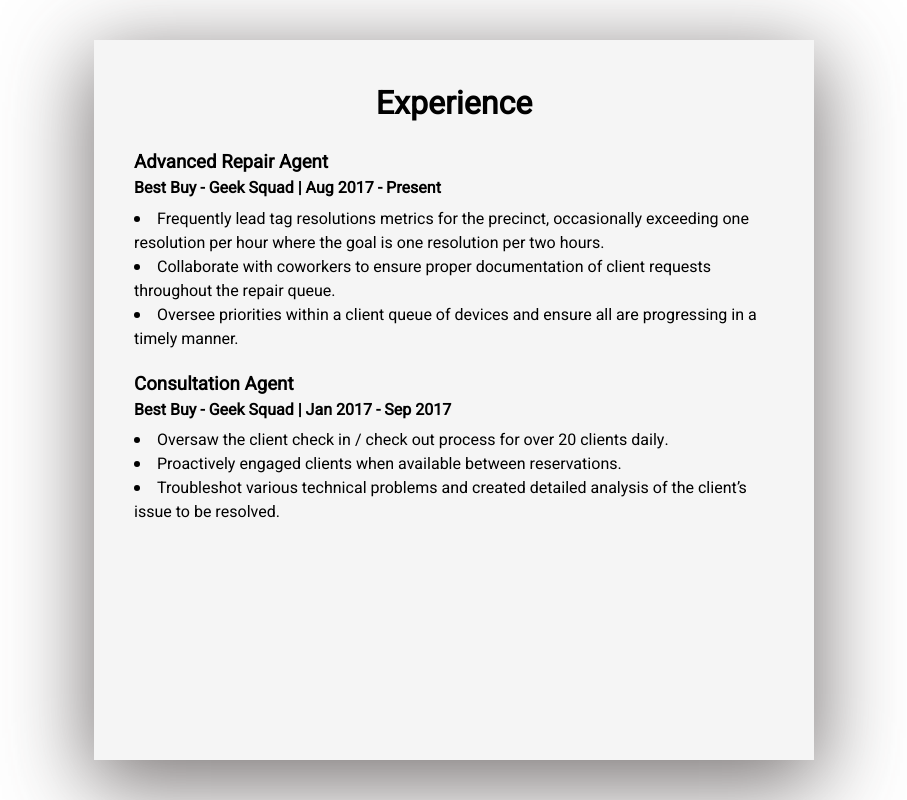
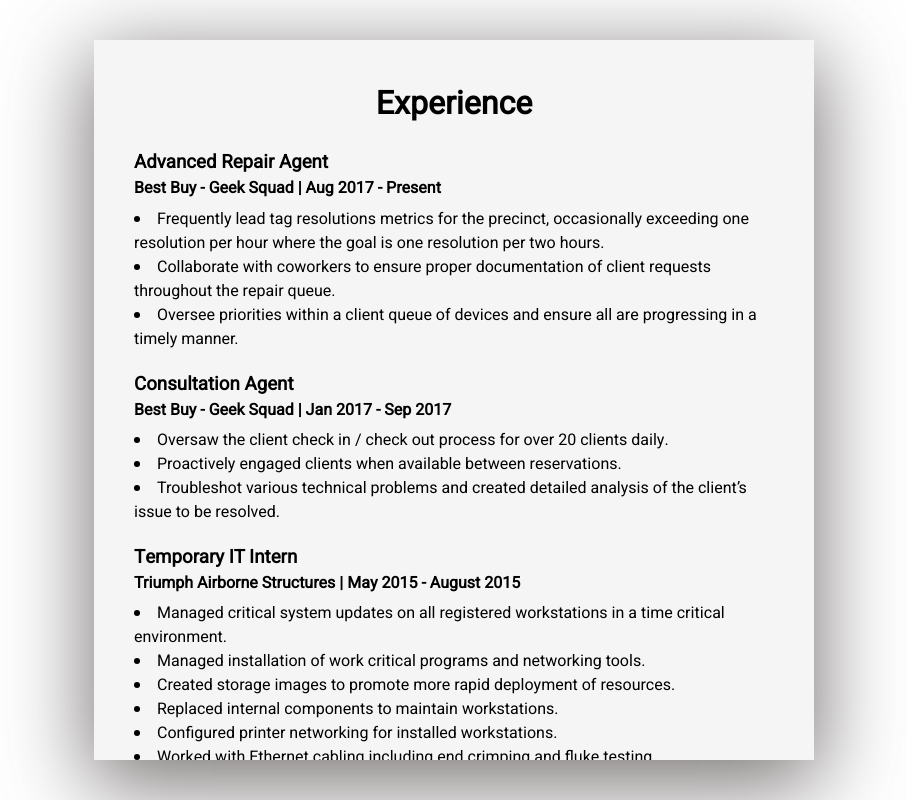
Before and after one commit to CruiseBrantley/portfolio, a React (Create React App) app: page /experience in a window 1280 px wide. Shown: the whole page, without its empty margins (186-1093 px from the left). Built offline with nearby package versions, Linux system fonts and the light colour scheme.

Commit message:
refactored experience.js to use jobs.json data

```diff
--- a/src/components/experience.js
+++ b/src/components/experience.js
@@ -1,4 +1,5 @@
 import React, { Component } from "react";
+import jobs from "./jobs.json";
 
 class Experience extends Component {
 	render() {
@@ -6,35 +7,17 @@ class Experience extends Component {
 			<div className="corner-full-container">
 				<div className="experience-container">
 					<h1>Experience</h1>
-					<h3>Advanced Repair Agent</h3>
-					<h4>Best Buy - Geek Squad | Aug 2017 - Present</h4>
-					<li>
-						Frequently lead tag resolutions metrics for the precinct,
-						occasionally exceeding one resolution per hour where the goal is one
-						resolution per two hours.
-					</li>
-					<li>
-						Collaborate with coworkers to ensure proper documentation of client
-						requests throughout the repair queue.
-					</li>
-					<li>
-						Oversee priorities within a client queue of devices and ensure all
-						are progressing in a timely manner.
-					</li>
-
-					<h3>Consultation Agent</h3>
-					<h4>Best Buy - Geek Squad | Jan 2017 - Sep 2017</h4>
-					<li>
-						Oversaw the client check in / check out process for over 20 clients
-						daily.
-					</li>
-					<li>
-						Proactively engaged clients when available between reservations.
-					</li>
-					<li>
-						Troubleshot various technical problems and created detailed analysis
-						of the client’s issue to be resolved.
-					</li>
+					{jobs.map(job => {
+						return (
+							<div>
+								<h3>{job.Title}</h3>
+								<h4>{job.Company}</h4>
+								{job.Responsibilities.map(responsibility => {
+									return <li>{responsibility}</li>;
+								})}
+							</div>
+						);
+					})}
 				</div>
 			</div>
 		);
```
